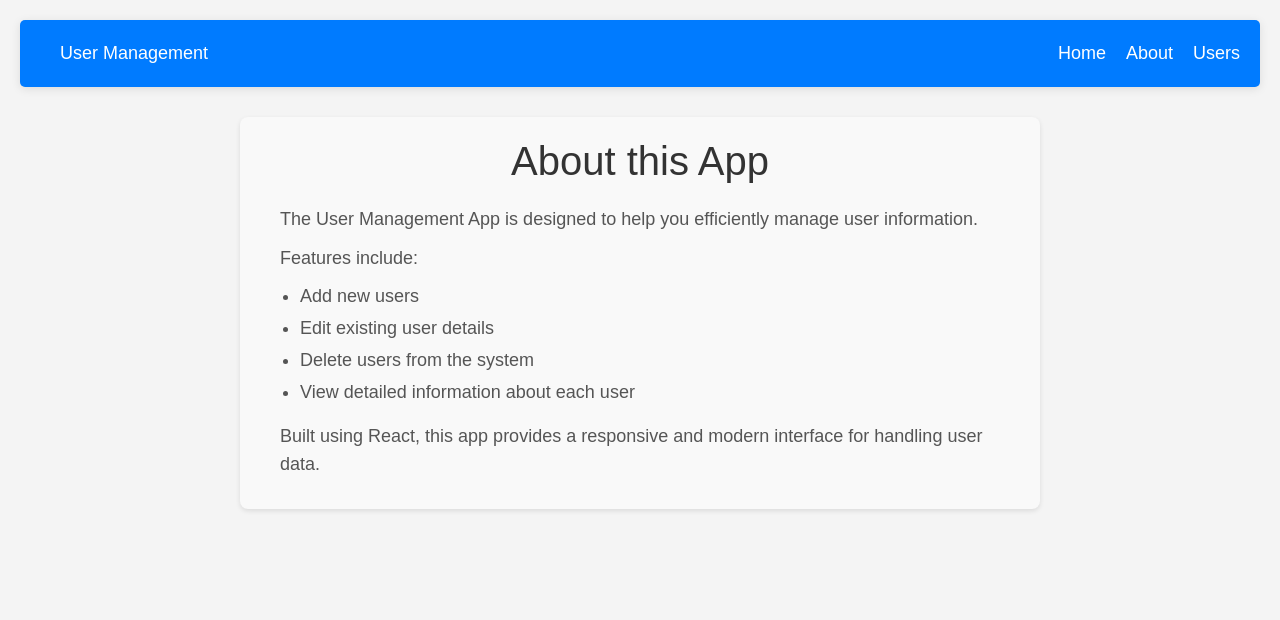
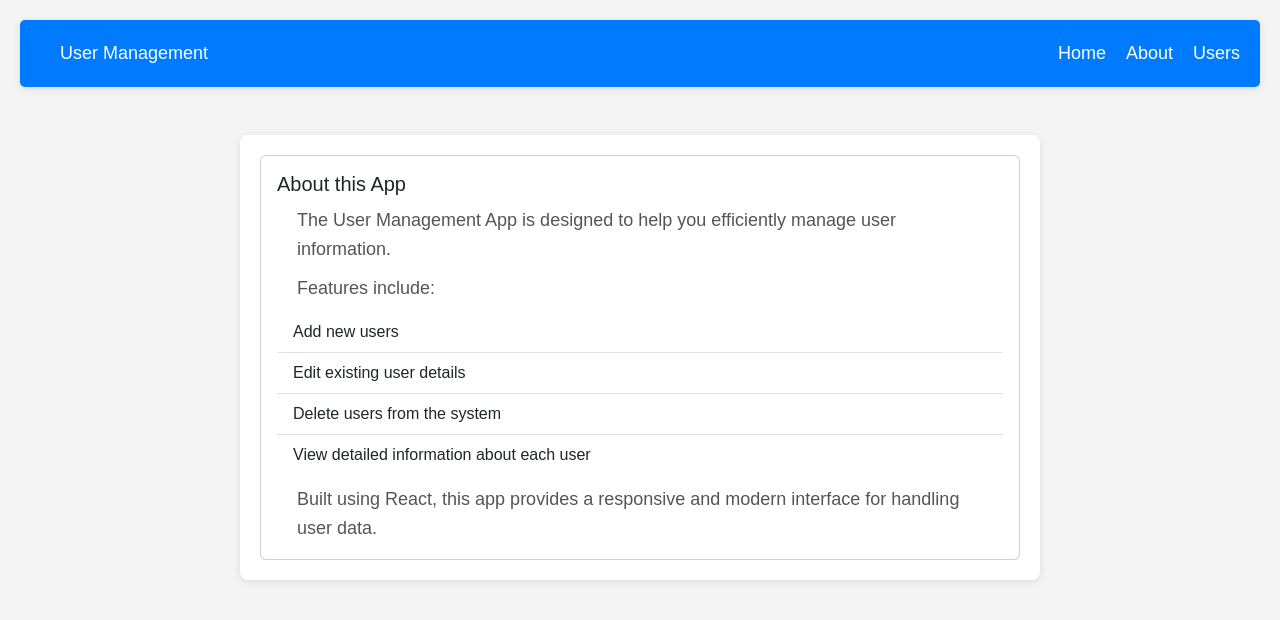
Before and after one commit to MatsRodionDev/WebProgrammingReact, a React (Create React App) app in the folder lab3/: page /about in a window 1280 px wide. Shown: the top 620 px of the page. Built offline with nearby package versions, Linux system fonts and the light colour scheme.

Commit message:
update about page

```diff
--- a/lab3/src/pages/About.js
+++ b/lab3/src/pages/About.js
@@ -1,28 +1,28 @@
 import React from 'react';
+import { Container, Card, ListGroup } from 'react-bootstrap';
 
 const About = () => {
-  return(
-    <>
-        <div className="container-description">
-            <h1>About this App</h1>
-            <p>
-                The User Management App is designed to help you efficiently manage user information.
-            </p>
-            <p>
-                Features include:
-            </p>
-            <ul>
-                <li>Add new users</li>
-                <li>Edit existing user details</li>
-                <li>Delete users from the system</li>
-                <li>View detailed information about each user</li>
-            </ul>
-            <p>
-                Built using React, this app provides a responsive and modern interface for handling user data.
-            </p>
-        </div>
-
-    </>
+  return (
+    <Container className="mt-5">
+      <Card>
+        <Card.Body>
+          <Card.Title>About this App</Card.Title>
+          <Card.Text>
+            The User Management App is designed to help you efficiently manage user information.
+          </Card.Text>
+          <Card.Text>Features include:</Card.Text>
+          <ListGroup variant="flush">
+            <ListGroup.Item>Add new users</ListGroup.Item>
+            <ListGroup.Item>Edit existing user details</ListGroup.Item>
+            <ListGroup.Item>Delete users from the system</ListGroup.Item>
+            <ListGroup.Item>View detailed information about each user</ListGroup.Item>
+          </ListGroup>
+          <Card.Text>
+            Built using React, this app provides a responsive and modern interface for handling user data.
+          </Card.Text>
+        </Card.Body>
+      </Card>
+    </Container>
   );
 };
 
```
